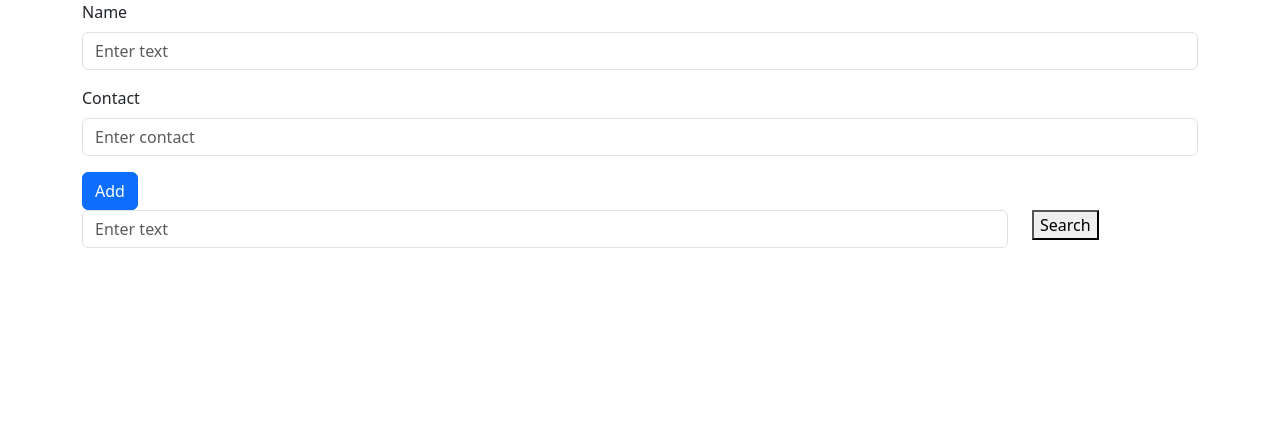
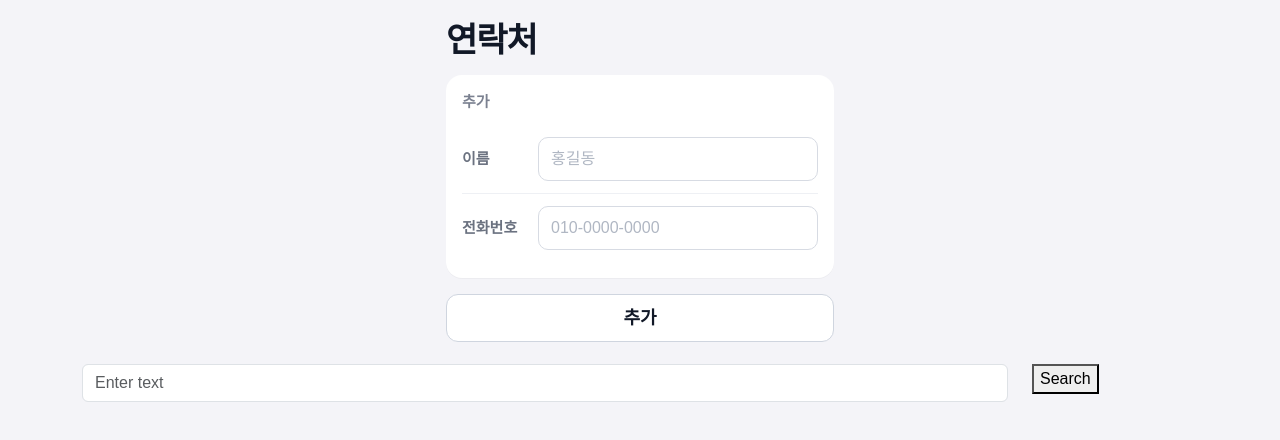
Before and after one commit to YUNA9627/phonebook-project, a React (Vite) app: page / in a window 1280 px wide. Shown: the top 440 px of the page. Built offline with nearby package versions, Linux system fonts and the light colour scheme.

Commit message:
feat: 연락처 등록 폼 전화번호 기능 추가

```diff
--- a/src/components/ContactForm.jsx
+++ b/src/components/ContactForm.jsx
@@ -1,14 +1,42 @@
 import React, { useState } from "react";
 import { Form, Button } from "react-bootstrap";
 import { useDispatch } from "react-redux";
+import "../ContactForm.css";
 
 const ContactForm = () => {
   const [name, setName] = useState("");
-  const [phoneNumber, setPhoneNumber] = useState(0);
+  const [phoneNumber, setPhoneNumber] = useState("");
   const dispatch = useDispatch();
+
+  const formatPhoneNumber = (value) => {
+    const onlyNumber = value.replace(/[^0-9]/g, "");
+
+    if (onlyNumber.length < 4) return onlyNumber;
+    if (onlyNumber.length < 8) {
+      return `${onlyNumber.slice(0, 3)}-${onlyNumber.slice(3)}`;
+    }
+    return `${onlyNumber.slice(0, 3)}-${onlyNumber.slice(3, 7)}-${onlyNumber.slice(7, 11)}`;
+  };
+
+  const handlePhoneNumber = (event) => {
+    const formattedNumber = formatPhoneNumber(event.target.value);
+    setPhoneNumber(formattedNumber);
+  };
 
   const addContact = (event) => {
     event.preventDefault();
+
+    const phoneRegex = /^010-\d{4}-\d{4}$/;
+
+    if (!phoneRegex.test(phoneNumber)) {
+      alert("전화번호 형식은 010-0000-0000 입니다.");
+      return;
+    }
+
+    if (!name.trim()) {
+      alert("이름을 입력하세요.");
+      return;
+    }
 
     dispatch({
       type: "ADD_CONTACT",
@@ -18,32 +46,41 @@ const ContactForm = () => {
     setName("");
     setPhoneNumber("");
   };
+
   return (
-    <div>
+    <div className="contact-form-section">
+      <h1 className="contact-title">연락처</h1>
+
       <Form onSubmit={addContact}>
-        <Form.Group className="mb-3" controlId="formName">
-          <Form.Label>Name</Form.Label>
-          <Form.Control
-            type="text"
-            placeholder="Enter text"
-            onChange={(event) => {
-              setName(event.target.value);
-            }}
-          />
-        </Form.Group>
+        <div className="contact-form-card">
+          <p className="section-title">추가</p>
 
-        <Form.Group className="mb-3" controlId="formContact">
-          <Form.Label>Contact</Form.Label>
-          <Form.Control
-            type="number"
-            placeholder="Enter contact"
-            onChange={(event) => {
-              setPhoneNumber(event.target.value);
-            }}
-          />
-        </Form.Group>
-        <Button variant="primary" type="submit">
-          Add
+          <div className="form-row-box">
+            <label className="form-label">이름</label>
+            <Form.Control
+              type="text"
+              placeholder="홍길동"
+              value={name}
+              className="contact-input"
+              onChange={(event) => setName(event.target.value)}
+            />
+          </div>
+
+          <div className="form-row-box">
+            <label className="form-label">전화번호</label>
+            <Form.Control
+              type="text"
+              placeholder="010-0000-0000"
+              value={phoneNumber}
+              className="contact-input"
+              onChange={handlePhoneNumber}
+              maxLength={13}
+            />
+          </div>
+        </div>
+
+        <Button type="submit" className="contact-submit-btn">
+          추가
         </Button>
       </Form>
     </div>
```
